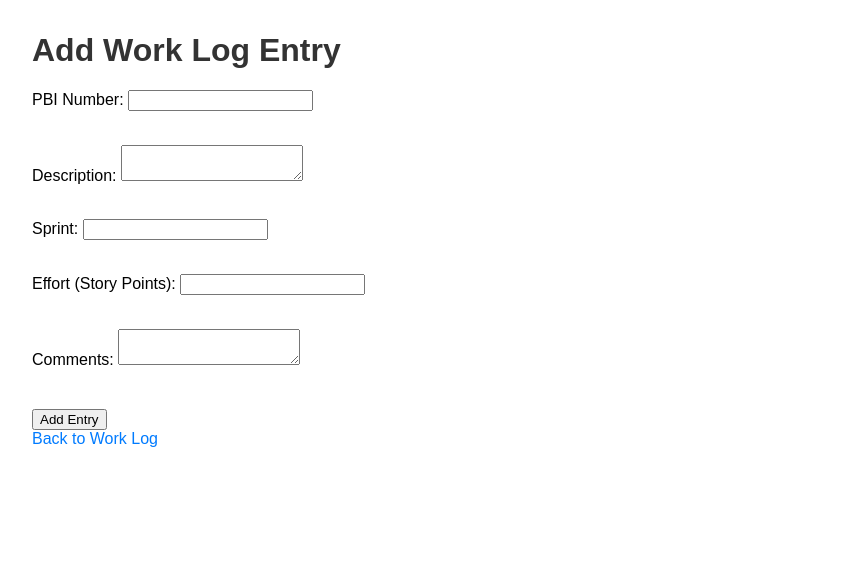
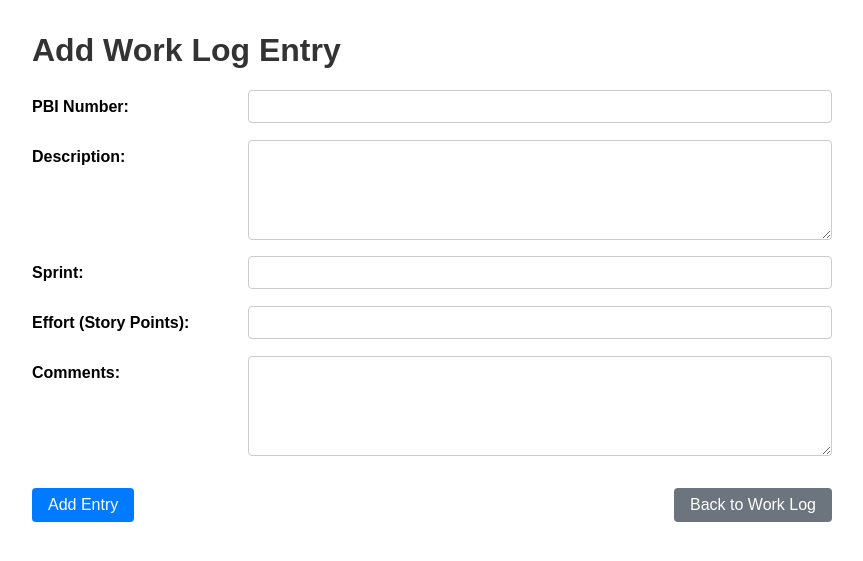
Before and after one commit to h-urena/worklog, a Flask app: page /add in a window 1280 px wide. Shown: the top 561 px of the page, without its empty margins (0-863 px from the left). Run offline with Flask 3, Linux system fonts and the light colour scheme.

Commit message:
Adjustments to the 'Entry' layout

```diff
--- a/app/static/style.css
+++ b/app/static/style.css
@@ -4,5 +4,78 @@ table { border-collapse: collapse; width: 100%; margin-top: 1em; }
 th, td { border: 1px solid #ccc; padding: 0.5em; text-align: left; }
 a { color: #007bff; text-decoration: none; }
 a:hover { text-decoration: underline; }
-form label { display: block; margin: 0.5em 0; }
-button { margin-top: 1em; }
+
+/* Form styling */
+.form-grid {
+  display: grid;
+  grid-template-columns: 1fr;
+  gap: 1rem;
+  max-width: 800px;
+  margin: 0; /* Changed from margin: 0 auto; to align left */
+}
+
+@media (min-width: 768px) {
+  .form-grid {
+    grid-template-columns: 200px 1fr;
+    align-items: start;
+  }
+}
+
+.form-row {
+  display: contents;
+}
+
+.form-label {
+  font-weight: bold;
+  padding: 0.5rem 0;
+}
+
+.form-input {
+  width: 100%;
+  padding: 0.5rem;
+  border: 1px solid #ccc;
+  border-radius: 4px;
+  box-sizing: border-box;
+}
+
+textarea.form-input {
+  min-height: 100px;
+  resize: vertical;
+}
+
+.button-container {
+  grid-column: 1 / -1;
+  margin-top: 1rem;
+  display: flex;
+  justify-content: space-between;
+  align-items: center;
+}
+
+.submit-button {
+  background-color: #007bff;
+  color: white;
+  padding: 0.5rem 1rem;
+  border: none;
+  border-radius: 4px;
+  cursor: pointer;
+  font-size: 1rem;
+}
+
+.submit-button:hover {
+  background-color: #0056b3;
+}
+
+.back-button {
+  background-color: #6c757d;
+  color: white;
+  padding: 0.5rem 1rem;
+  border-radius: 4px;
+  text-decoration: none;
+  display: inline-block;
+}
+
+.back-button:hover {
+  background-color: #5a6268;
+  color: white;
+  text-decoration: none;
+}
--- a/app/templates/add_entry.html
+++ b/app/templates/add_entry.html
@@ -2,26 +2,66 @@
 <html lang="en">
   <head>
     <meta charset="UTF-8" />
+    <meta name="viewport" content="width=device-width, initial-scale=1.0" />
     <title>Add Work Log Entry</title>
     <link rel="stylesheet" href="/static/style.css" />
   </head>
   <body>
     <h1>Add Work Log Entry</h1>
-    <form method="post">
-      <label>PBI Number: <input type="text" name="pbi_number" required /></label
-      ><br />
-      <label
-        >Description: <textarea name="description" required></textarea></label
-      ><br />
-      <label>Sprint: <input type="text" name="sprint" required /></label><br />
-      <label>
-        Effort (Story Points):
-        <input type="number" step="1" name="effort" required />
-      </label>
-      <br />
-      <label>Comments: <textarea name="comments"></textarea></label><br />
-      <button type="submit">Add Entry</button>
+    <form method="post" class="form-grid">
+      <div class="form-row">
+        <label class="form-label" for="pbi_number">PBI Number:</label>
+        <input
+          type="text"
+          id="pbi_number"
+          name="pbi_number"
+          class="form-input"
+          required
+        />
+      </div>
+
+      <div class="form-row">
+        <label class="form-label" for="description">Description:</label>
+        <textarea
+          id="description"
+          name="description"
+          class="form-input"
+          required
+        ></textarea>
+      </div>
+
+      <div class="form-row">
+        <label class="form-label" for="sprint">Sprint:</label>
+        <input
+          type="text"
+          id="sprint"
+          name="sprint"
+          class="form-input"
+          required
+        />
+      </div>
+
+      <div class="form-row">
+        <label class="form-label" for="effort">Effort (Story Points):</label>
+        <input
+          type="number"
+          id="effort"
+          step="1"
+          name="effort"
+          class="form-input"
+          required
+        />
+      </div>
+
+      <div class="form-row">
+        <label class="form-label" for="comments">Comments:</label>
+        <textarea id="comments" name="comments" class="form-input"></textarea>
+      </div>
+
+      <div class="button-container">
+        <button type="submit" class="submit-button">Add Entry</button>
+        <a href="/" class="back-button">Back to Work Log</a>
+      </div>
     </form>
-    <a href="/">Back to Work Log</a>
   </body>
 </html>
```
